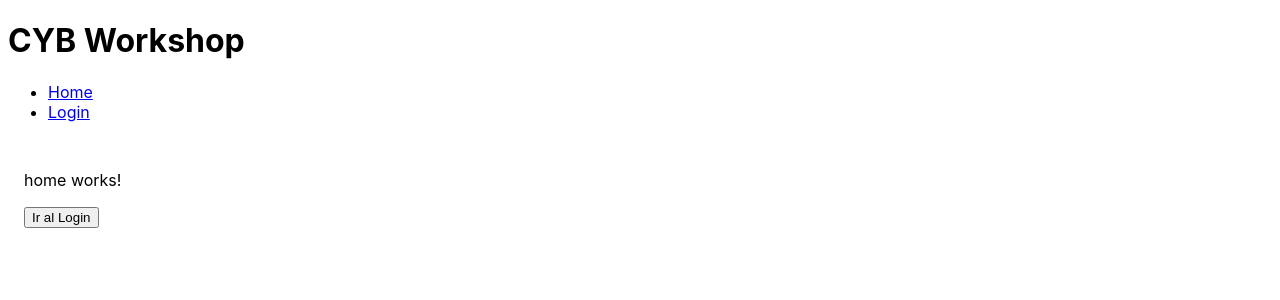
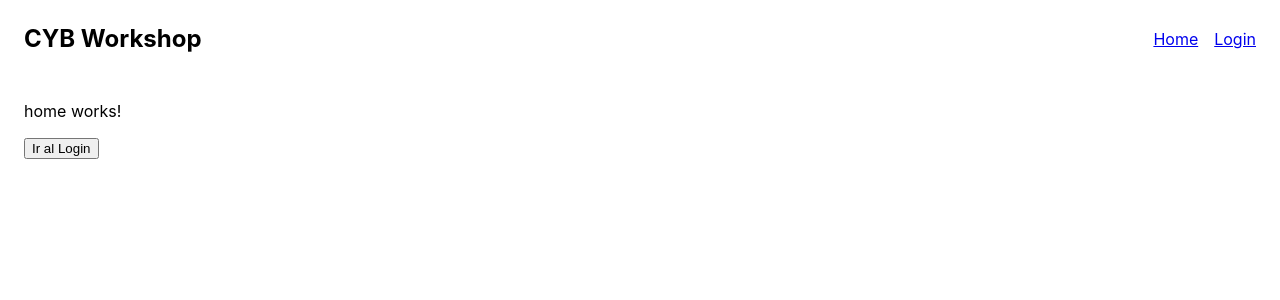
Before and after one commit to RafaAgui/workshop-cyb, an Angular app: page /home in a window 1280 px wide. Shown: the top 300 px of the page. Built offline with nearby package versions, Linux system fonts and the light colour scheme.

Commit message:
feat: header and styles

```diff
--- a/src/app/features/protected/protected.html
+++ b/src/app/features/protected/protected.html
@@ -1,3 +1,3 @@
 <div class="protected__container">
-  <h1>Bienvenido, {{ authStore.user()}}</h1>
+  <h1>Bienvenido, {{ authStore.user()?.user}}</h1>
 </div>
--- a/src/app/shared/components/header/header.html
+++ b/src/app/shared/components/header/header.html
@@ -1,7 +1,7 @@
-<header>
-  <h1>CYB Workshop</h1>
-  <nav>
-    <ul>
+<header class="header">
+  <h1 class="header__title">CYB Workshop</h1>
+  <nav class="navbar">
+    <ul class="navbar__list">
     <li class="navbar__item"><a routerLink="/">Home</a></li>
     <li class="navbar__item"><a routerLink="/login">Login</a></li>
     @if (authStore.isAuthenticated()) {
--- a/src/app/shared/components/header/header.scss
+++ b/src/app/shared/components/header/header.scss
@@ -0,0 +1,90 @@
+.header{
+  display: flex;
+  justify-content: space-between;
+  align-items: center;
+  background-color: var(--bg-color);
+  color: var(--text-color);
+  padding: 1rem;
+
+  &__title{
+    font-size: 1.5rem;
+    font-weight: bold;
+    margin: 0;
+  }
+}
+.navbar{
+  & button{
+    background: transparent;
+    cursor: pointer;
+    border:none;
+  }
+  &__list{
+    display: flex;
+    gap: 1rem;
+    list-style: none;
+    padding: 0;
+    margin: 0;
+    align-items: center;
+    flex-wrap: wrap;
+    justify-content: center;
+    @media(min-width: 768px){
+      flex-wrap: nowrap;
+      justify-content: flex-end;
+    }
+  }
+  &__item{
+    display: flex;
+    flex-direction: column;
+    align-items: center;
+    gap: 0.25rem;
+    background-color: var(--text-color);
+  }
+  &__link{
+    display: flex;
+    align-items: center;
+    gap: 0.25rem;
+    text-decoration: none;
+    color: #999;
+    font-size: 0.875rem;
+    padding: 0.5rem 1rem;
+    border-radius: 1rem;
+    &.active{
+      color: var(--bg-color);
+    }
+    &:hover{
+      color: var(--bg-color);
+      text-decoration: underline;
+    }
+  }
+  &__icon{
+    width: 24px;
+    height: 24px;
+  }
+  &__name{
+    white-space: nowrap;
+  }
+}
+
+
+.theme-toggle {
+  border: 1px solid var(--accent-color);
+  width: 40px;
+  height: 40px;
+  display: flex;
+  align-items: center;
+  justify-content: center;
+  transition: transform 0.2s active;
+
+  &:hover {
+    background-color: rgba(var(--accent-color), 0.1);
+  }
+
+  img {
+    width: 24px;
+    height: 24px;
+
+    & [data-theme='dark']{
+      filter:invert(100%)
+    }
+  }
+}
```
